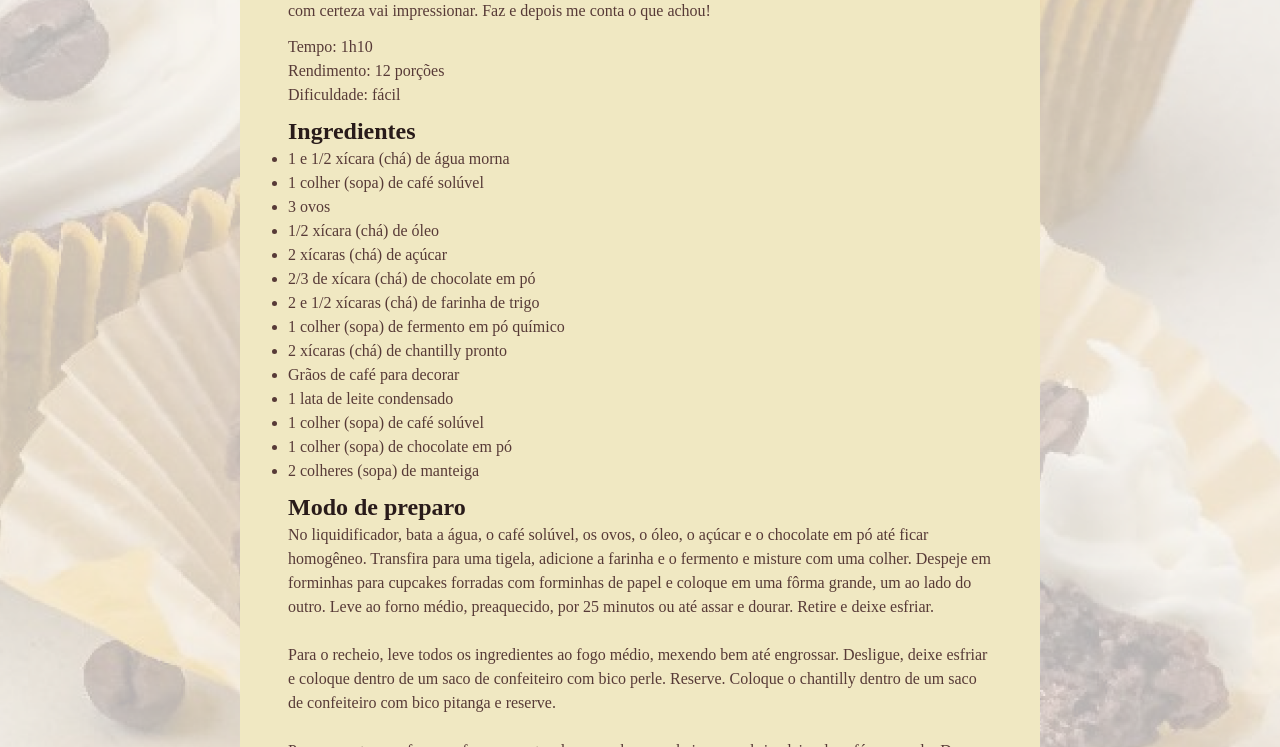
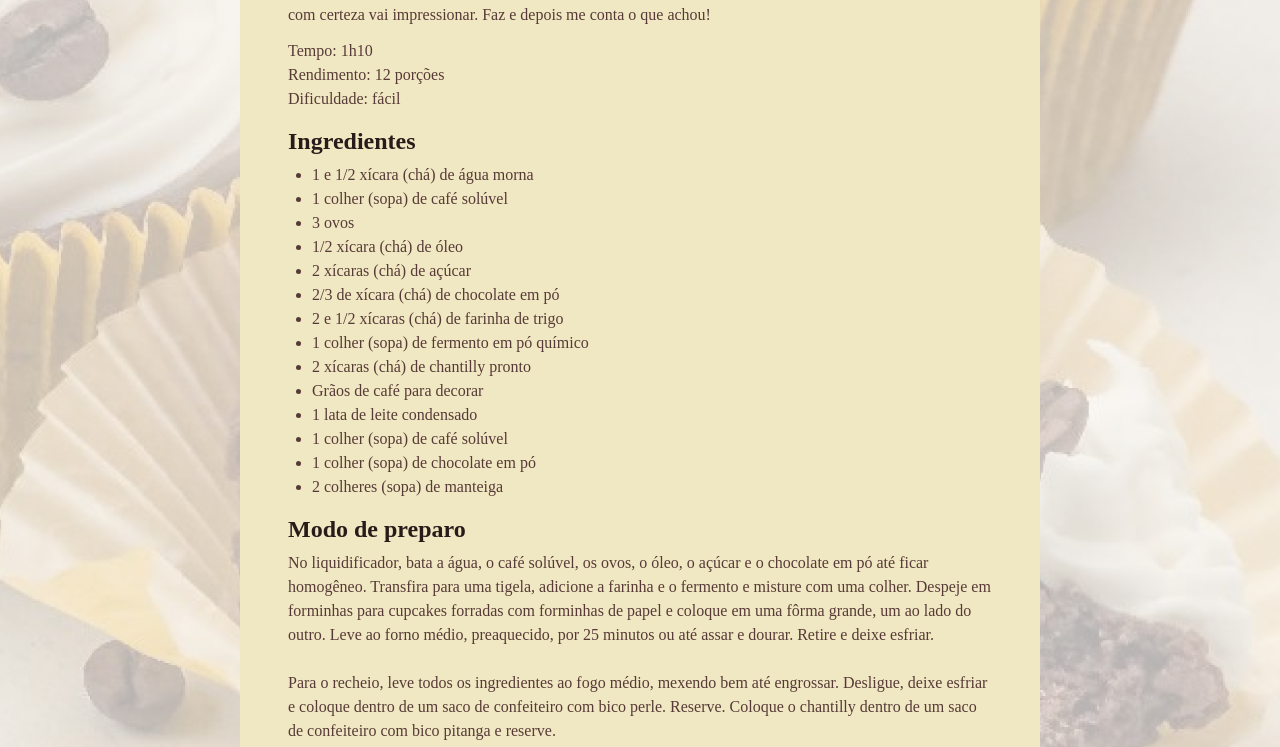
Before and after one commit to MatheuslMaschio/pagina_de_receita, a plain HTML site: page pagina_de_receita/index.html in a window 1280 px wide. Shown: the part 588-1335 px from the top of the page. Drawn offline with Linux system fonts and the light colour scheme; a web font is replaced by a local one.

Commit message:
personalizando os espaços

```diff
--- a/pagina_de_receita/style.css
+++ b/pagina_de_receita/style.css
@@ -53,4 +53,10 @@ h2 {
 h1,h2 {
     color: #291b1a;
     margin-bottom: 4px;
+    line-height: 150%;
 }
+
+ul {
+    padding-left: 24px;
+
+}
```
